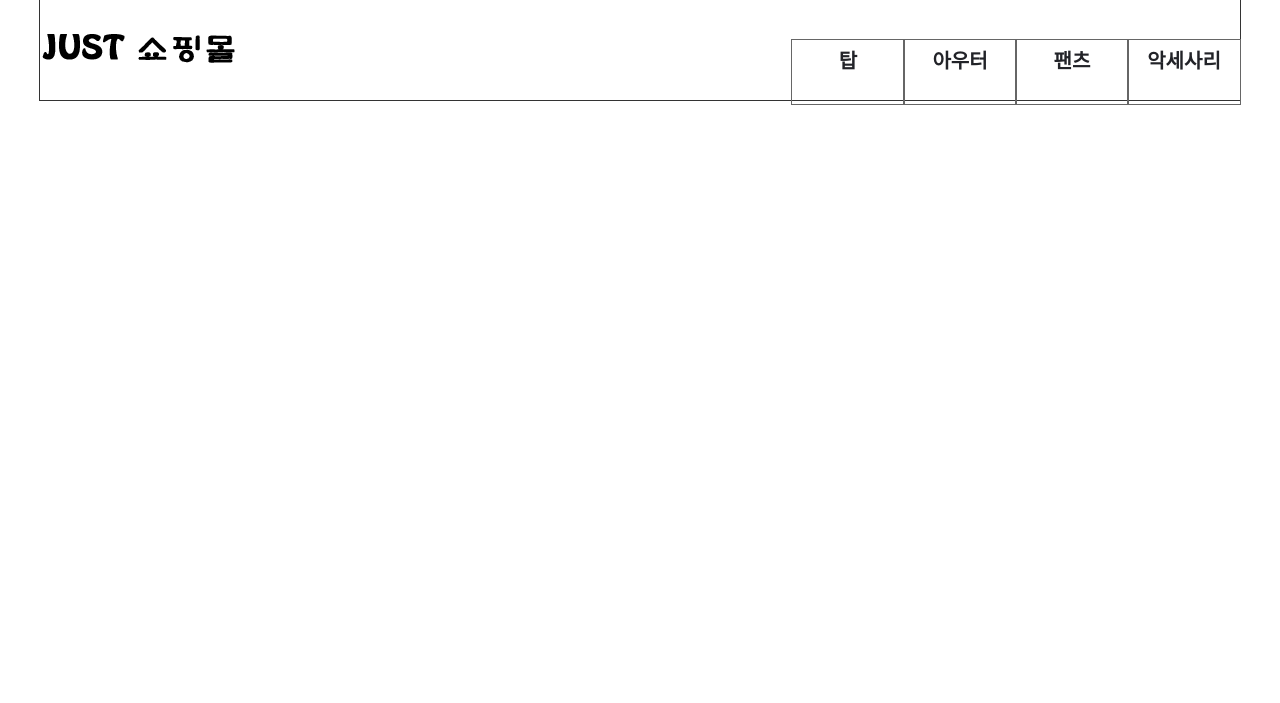
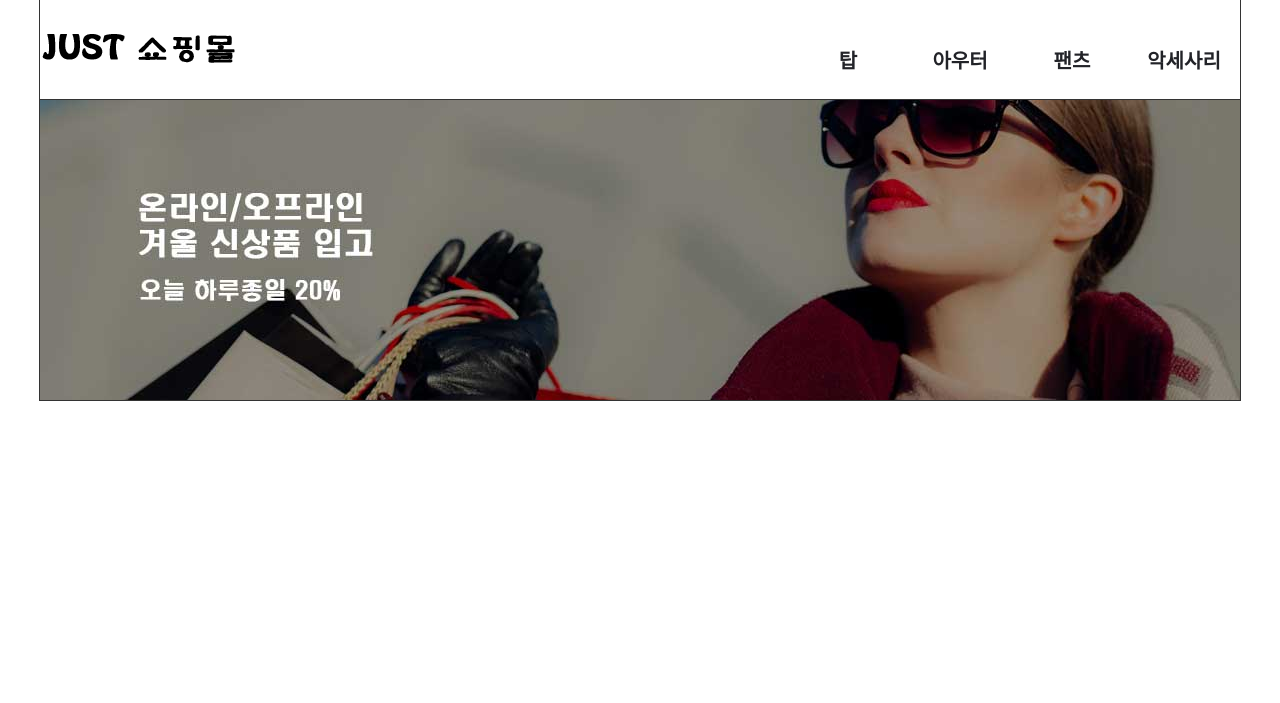
Before and after one commit to csslick/---1234, a plain HTML site: page index.html in a window 1280 px wide. Drawn offline with Linux system fonts and the light colour scheme.

Commit message:
이미지 슬라이더

```diff
--- a/css/style.css
+++ b/css/style.css
@@ -45,7 +45,7 @@ header nav > .depth1 {
 }
 
 header nav > .depth1 > li {
-  outline: 1px solid #666;
+  /* outline: 1px solid #666; */
   width: 7rem;
   text-align: center;
 }
@@ -83,3 +83,27 @@ header nav .depth2.show {
 header nav .depth1 > li > a:hover {
   opacity: 0.7;
 }
+
+
+/* 2단계 메뉴 hover */
+header nav .depth2 > li > a:hover {
+  background: #999;
+  color: #fff;
+}
+
+
+.slider {
+  width: 1200px;
+  height: 300px;
+  /* outline: 3px solid red; */
+  overflow: hidden;
+}
+
+.slider > .sliders {
+  transform: translateY(0);
+  transition: 1s;
+}
+
+.slider > .sliders > img {
+  display: block;
+}
--- a/index.html
+++ b/index.html
@@ -54,5 +54,15 @@
     </nav>
   </header>
 
+  <section id="main-visual" class="container">
+    <div class="slider">
+      <div class="sliders">
+        <img src="images/slide1.jpg" alt="1">
+        <img src="images/slide2.jpg" alt="2">
+        <img src="images/slide3.jpg" alt="3">
+      </div>
+    </div><!-- slider-->
+  </section>
+
 </body>
 </html>
--- a/script/main.js
+++ b/script/main.js
@@ -1,14 +1,33 @@
 $(function(){
 
+  // 1.해당 목록만 내려오는 유형(기본)
+  // 2.전체 목록이 내려오는 유형
   $('nav .depth1 > li').hover(
     function(){
       // mouseover
-      $(this).children().addClass('show');
+      // $(this).children().addClass('show');
+      $('nav .depth2').addClass('show');
     },
     function(){
       // mouseout
-      $(this).children().removeClass('show');
+      // $(this).children().removeClass('show');
+      $('nav .depth2').removeClass('show');
     }
   );
 
-})
+  // 이미지 슬라이더
+  let img_num = 0; // 이미지 번호
+
+  setInterval(function(){
+    img_num++; // 이미지 번호 증가
+    // 마지막 이미지면 처음으로
+    if(img_num > 2) {
+      img_num = 0;
+    }
+    $('.slider > .sliders').css({
+      transform: `translateY(${-img_num*300}px)`
+    })
+  }, 3000)
+
+
+}) // $
```
Also changed, not shown: images/slide1.jpg (added), images/slide2.jpg (added), images/slide3.jpg (added).
